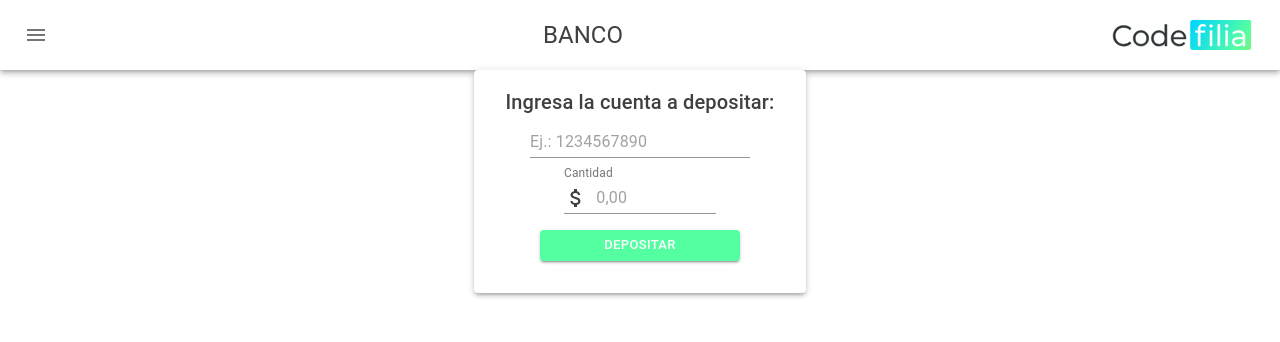
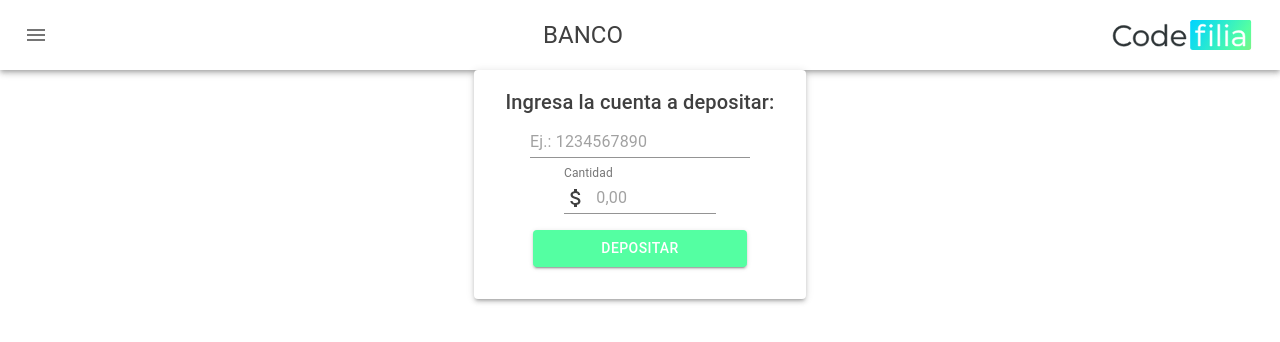
Before and after one commit to Jesucristhorr/frontend-bdd-repl, a React (Create React App) app: page /Deposit in a window 1280 px wide. Shown: the top 342 px of the page. Built offline with nearby package versions, Linux system fonts and the light colour scheme.

Commit message:
Change buttton

```diff
--- a/src/components/Deposit/Deposit.jsx
+++ b/src/components/Deposit/Deposit.jsx
@@ -34,7 +34,7 @@ function Deposit(){
     const classes = useStyles();
 
     return (
-        <div style={{height:"100%"}}>
+        <div>
             <Menu/>
             <Paper className={classes.paper} elevation={3}>
                 <Grid container justify="center" direction="column">
@@ -71,7 +71,7 @@ function Deposit(){
                                     className={classes.button}
                                     variant="contained"
                                     name="deposit"
-                                    size="small"
+                                    size="medium"
                                     style={{ background: "#54FFA2", color: "white", fontStyle:"bold"}}
                                 >
                                     DEPOSITAR
```
